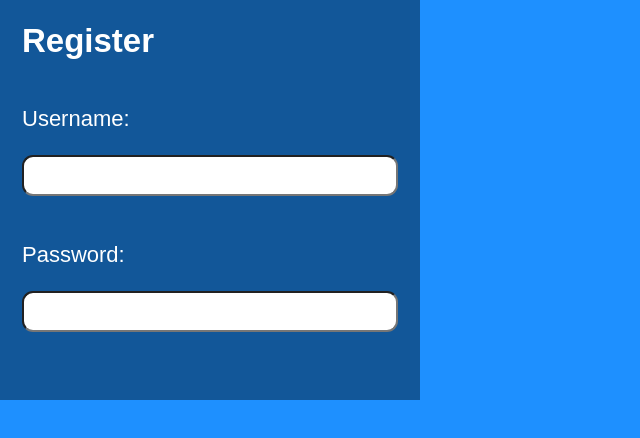
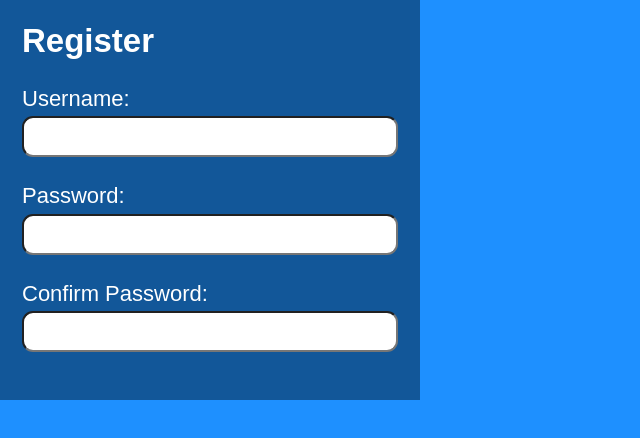
Before and after one commit to jls777/login-form-demo, a React (Vite) app: page / in a window 1280 px wide. Shown: the top 438 px of the page, without its empty margins (0-640 px from the left). Built offline with nearby package versions, Linux system fonts and the light colour scheme.

Commit message:
added confirm password

```diff
--- a/src/Register.jsx
+++ b/src/Register.jsx
@@ -41,11 +41,8 @@
   }, [user]);
 
   useEffect(() => {
-    const result = PWD_REGEX.test(pwd);
-    console.log(result);
-    console.log(pwd);
-    const match = pwd === matchPwd;
-    setValidMatch(match);
+    setValidPwd(PWD_REGEX.test(pwd));
+    setValidMatch(pwd === matchPwd);
   }, [pwd, matchPwd]);
 
   useEffect(() => {
@@ -63,6 +60,7 @@
       </p>
       <h1>Register</h1>
       <form>
+        {/* username */}
         <label htmlFor="username">
           Username:
           <FontAwesomeIcon
@@ -100,6 +98,8 @@
           <br />
           Letters, numbers, underscores, hyphens allowed.
         </p>
+
+        {/* password */}
         <label htmlFor="password">
           Password:
           <FontAwesomeIcon
@@ -139,6 +139,37 @@
           <span aria-label="dollar sign">$</span>
           <span aria-label="percent">%</span>
         </p>
+
+        {/* confirm password */}
+        <label htmlFor="confirm_pwd">
+          Confirm Password:
+          <FontAwesomeIcon
+            icon={faCheck}
+            className={validMatch && matchPwd ? "valid" : "hide"}
+          />
+          <FontAwesomeIcon
+            icon={faTimes}
+            className={validMatch || !matchPwd ? "hide" : "invalid"}
+          />
+        </label>
+        <input
+          type="password"
+          id="confirm_pwd"
+          onChange={(e) => setMatchPwd(e.target.value)}
+          value={matchPwd}
+          required
+          aria-invalid={validMatch ? "false" : "true"}
+          aria-describedby="confirmnote"
+          onFocus={() => setMatchFocus(true)}
+          onBlur={() => setMatchFocus(false)}
+        />
+        <p
+          id="confirmnote"
+          className={matchFocus && !validMatch ? "instructions" : "offscreen"}
+        >
+          <FontAwesomeIcon icon={faInfoCircle} />
+          Must match the first password input field.
+        </p>
       </form>
     </section>
   );
```
